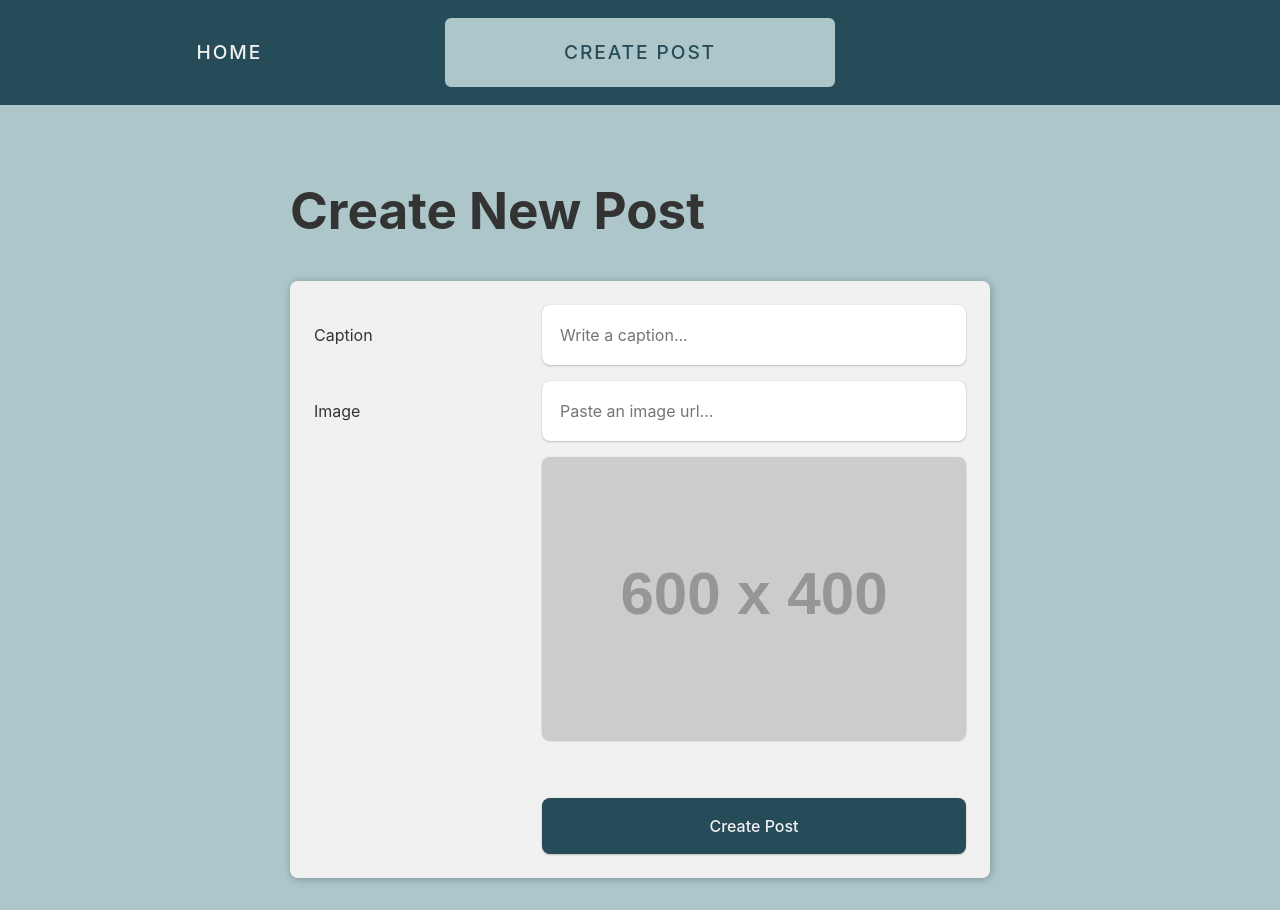
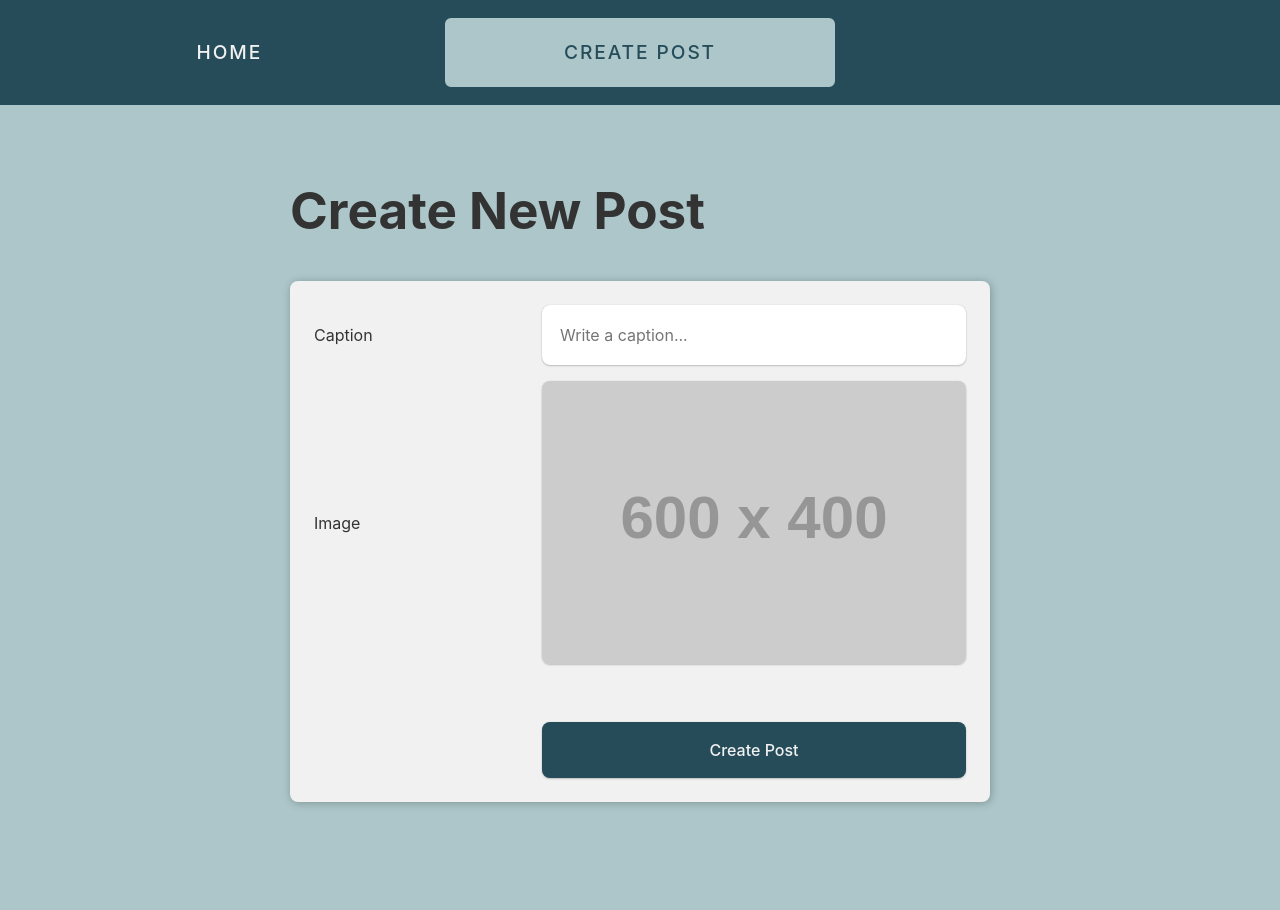
Before and after one commit to cederdorff/post-app-with-firebase, a React (Vite) app: page /create in a window 1280 px wide. After the commit the page ends 834 px from the top, so only its background shows below. Built offline with nearby package versions, Linux system fonts and the light colour scheme.

Commit message:
Refactor PostForm component to handle form validation for both caption and image inputs

```diff
--- a/src/components/PostForm.jsx
+++ b/src/components/PostForm.jsx
@@ -1,4 +1,4 @@
-import { useState, useEffect } from "react";
+import { useState, useEffect, useRef } from "react";
 
 export default function PostForm({ savePost, post }) {
   const [caption, setCaption] = useState("");
@@ -6,6 +6,8 @@ export default function PostForm({ savePost, post }) {
   const [errorMessage, setErrorMessage] = useState("");
   const [isCaptionError, setIsCaptionError] = useState(false);
   const [isImageError, setIsImageError] = useState(false);
+
+  const fileInputRef = useRef(null);
 
   useEffect(() => {
     if (post?.caption && post?.image) {
@@ -32,8 +34,8 @@ export default function PostForm({ savePost, post }) {
       return;
     }
 
-    if (!image.includes("http")) {
-      setErrorMessage("Please enter a valid image URL.");
+    if (!image) {
+      setErrorMessage("Please choose an image.");
       setIsImageError(true);
       return;
     }
@@ -46,6 +48,28 @@ export default function PostForm({ savePost, post }) {
     const formData = { caption, image };
     // ... send formData to API or parent component
     savePost(formData); // <-- pass formData to parent component
+  }
+
+  /**
+   * handleImageChange is called every time the user chooses an image in the fire system.
+   * The event is fired by the input file field in the form
+   */
+  function handleImageChange(event) {
+    const file = event.target.files[0];
+    if (file.size < 500000) {
+      // image file size must be below 0,5MB
+      const reader = new FileReader();
+      reader.onload = event => {
+        setImage(event.target.result);
+      };
+      reader.readAsDataURL(file);
+      setErrorMessage(""); // reset errorMessage state
+      setIsImageError(false); // reset isImageError state
+    } else {
+      // if not below 0.5MB display an error message using the errorMessage state
+      setErrorMessage("The image file is too big!");
+      setIsImageError(true); // set isImageError to true
+    }
   }
 
   return (
@@ -63,27 +87,26 @@ export default function PostForm({ savePost, post }) {
       />
       <label htmlFor="image-url">Image</label>
       <input
-        id="image-url"
-        name="image-url"
-        type="url"
-        value={image}
-        aria-label="image"
-        placeholder="Paste an image url..."
-        onChange={e => setImage(e.target.value)}
-        className={isImageError ? "error" : ""}
+        type="file"
+        className="hide"
+        accept="image/*"
+        onChange={handleImageChange}
+        ref={fileInputRef}
       />
-      <label htmlFor="image-preview"></label>
       <img
-        id="image-preview"
-        className="image-preview"
+        id="image"
+        className={isImageError ? "error image-preview" : "image-preview"}
         src={
-          image ? image : "https://placehold.co/600x400?text=Paste+an+image+URL"
+          image
+            ? image
+            : "https://placehold.co/600x400?text=Click+here+to+select+an+image"
         }
         alt="Choose"
         onError={e =>
           (e.target.src =
             "https://placehold.co/600x400?text=Error+loading+image")
         }
+        onClick={() => fileInputRef.current.click()}
       />
 
       <div className="error-message">
--- a/src/styles.css
+++ b/src/styles.css
@@ -116,7 +116,7 @@ input {
   border: 2px solid #fff;
 }
 
-input.error {
+.error {
   border: 2px solid var(--text-color-danger);
 }
 
```
